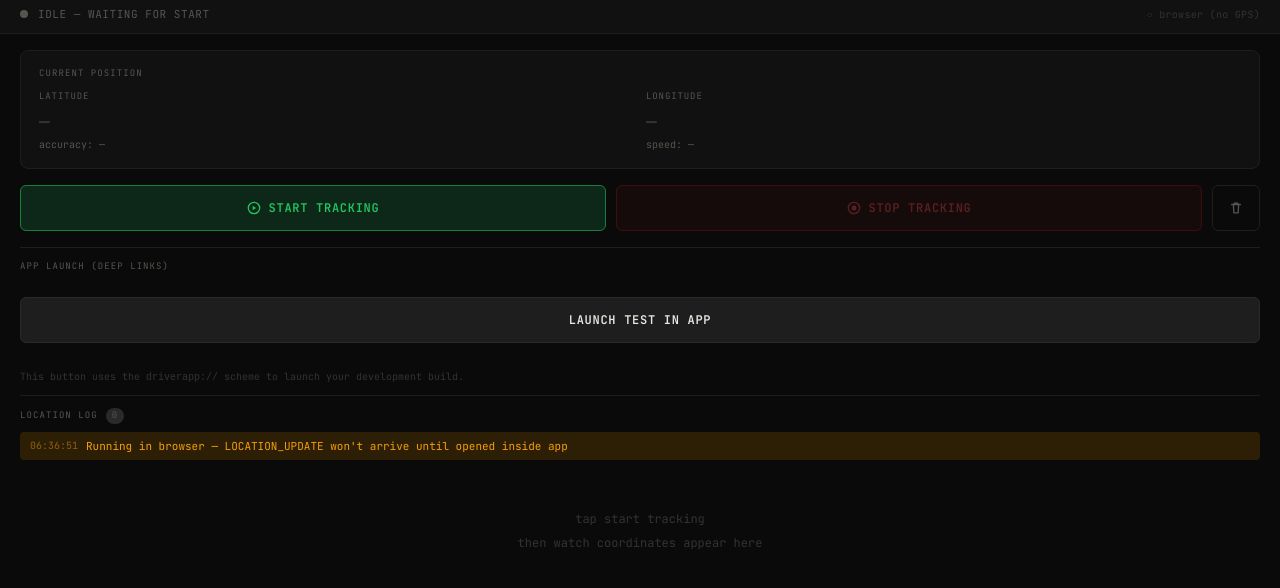
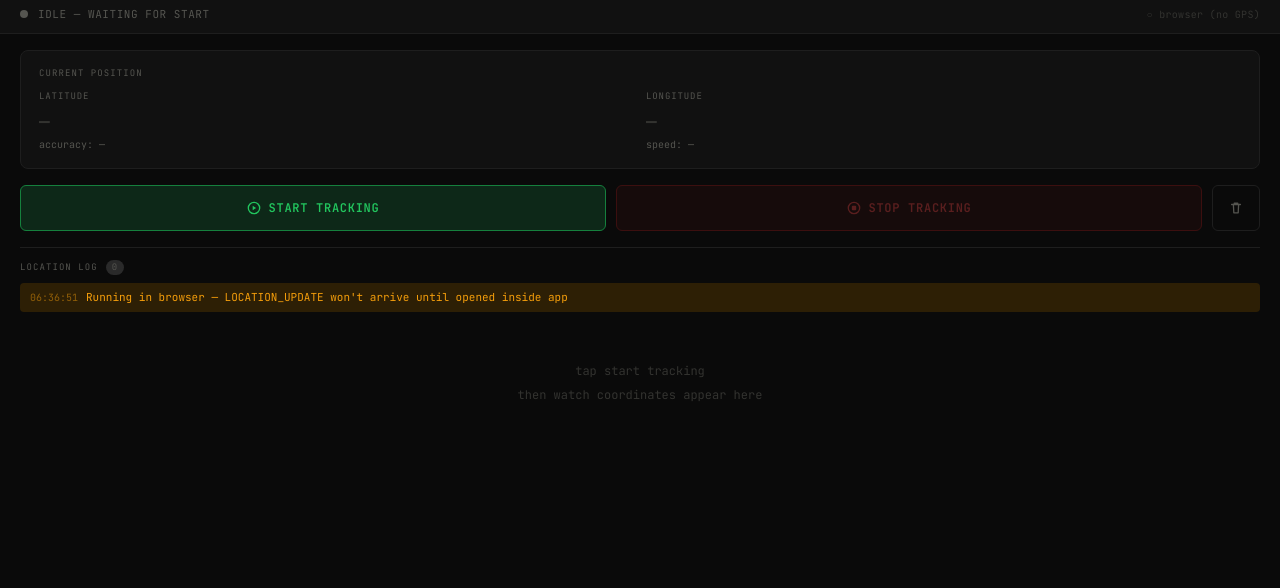
Before and after one commit to GauravBharatAI/ok-driver-webtest, a plain HTML site: page index.html in a window 1280 px wide. Shown: the part 58-646 px from the top of the page. Drawn offline with Linux system fonts and the light colour scheme.

Commit message:
feat: remove app launch deep link UI from index page

```diff
--- a/index.html
+++ b/index.html
@@ -449,22 +449,6 @@
 <div class="divider"></div>
 
 <div class="logger-header">
-  <div class="logger-title">App Launch (Deep Links)</div>
-</div>
-
-<div class="controls" style="flex-wrap: wrap;">
-  <button onclick="tryOpenAppWithTimeout('TEST_TOKEN')" class="btn" style="background:#1e1e1e; color:var(--text); border-color:var(--border2);">
-    Launch Test in App
-  </button>
-</div>
-
-<div style="padding: 10px 20px; font-size: 10px; color: var(--dim);">
-  This button uses the <code>driverapp://</code> scheme to launch your development build.
-</div>
-
-<div class="divider"></div>
-
-<div class="logger-header">
   <div class="logger-title">
     Location log
     <span class="log-count" id="logCount">0</span>
```
